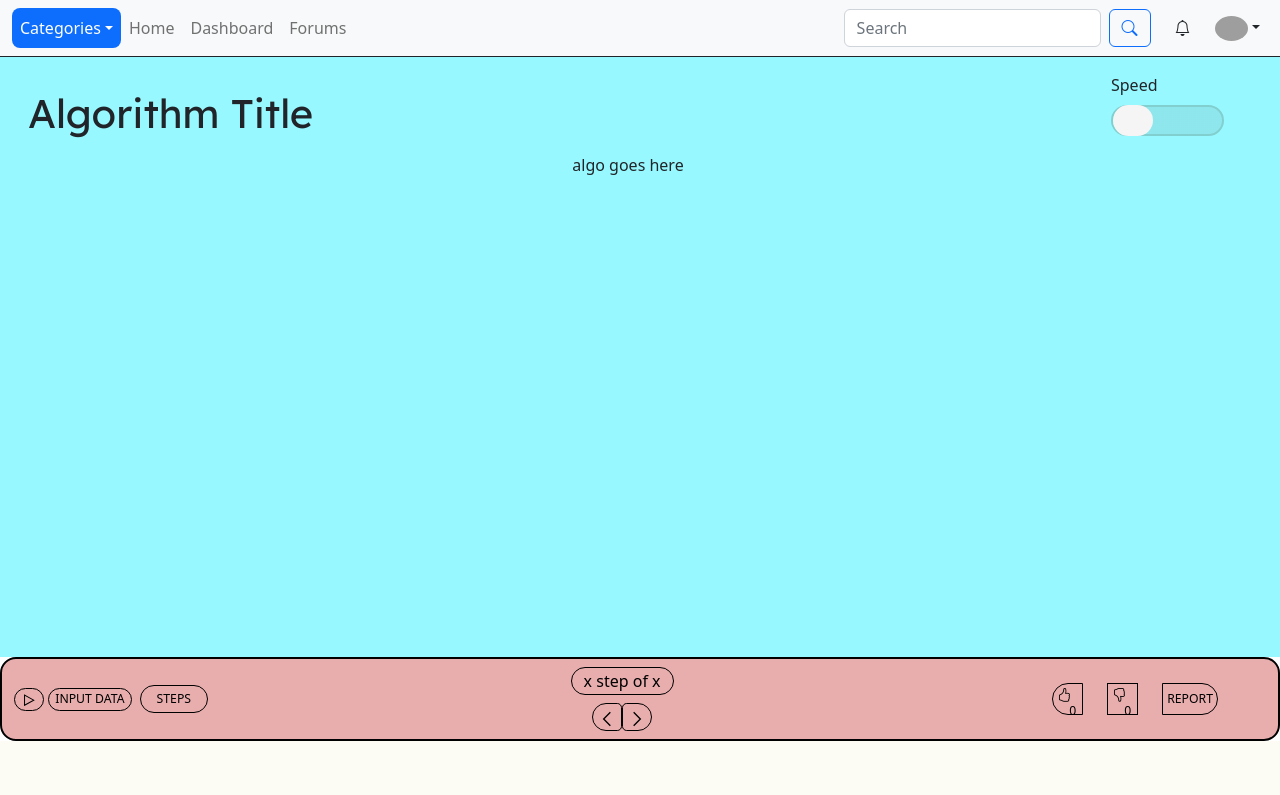
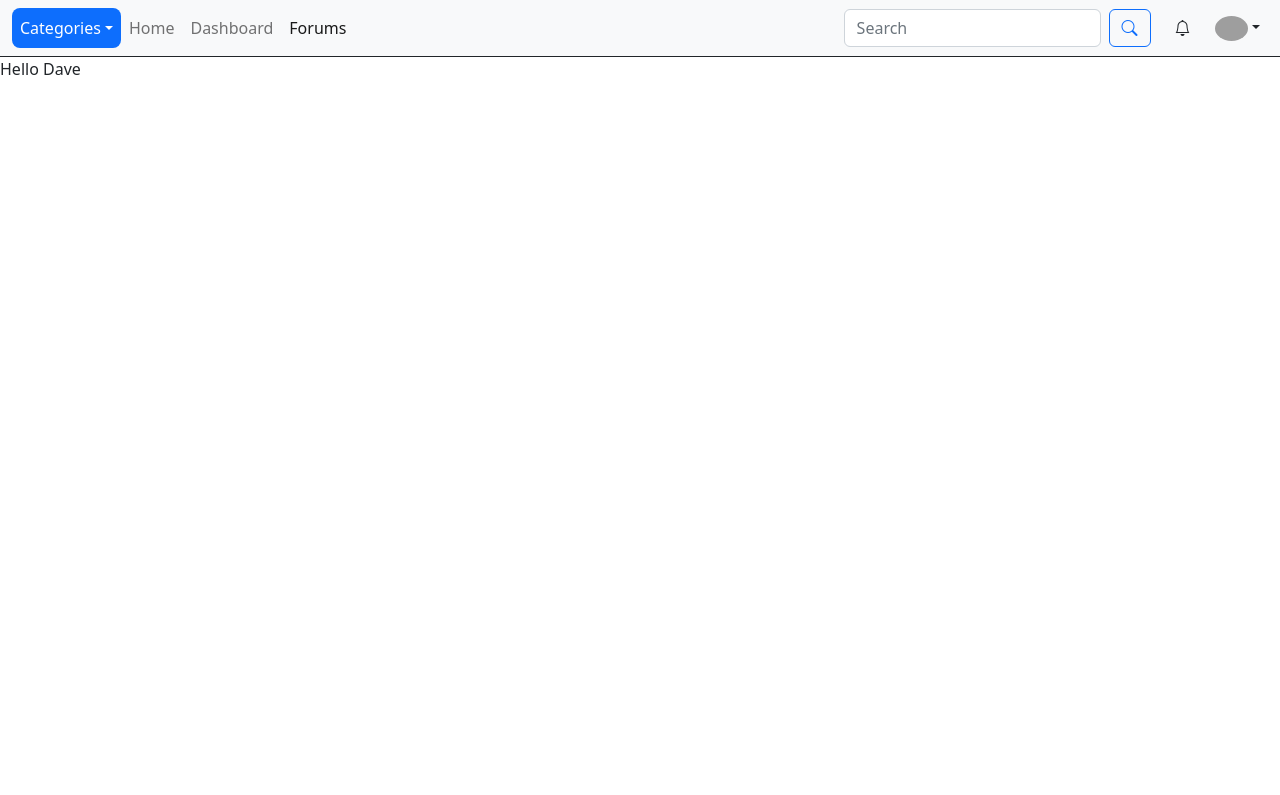
Before and after one commit to OrbelB/SimplyAlgorithms, a React (Create React App) app in the folder frontend/: page /forums/1 in a window 1280 px wide. Before the commit this address led to /. Shown: the top 795 px of the page. Built offline with nearby package versions, Linux system fonts and the light colour scheme; grey boxes are pictures that could not be loaded.

Commit message:
started Forumpost - dynamic

```diff
--- a/frontend/src/App.js
+++ b/frontend/src/App.js
@@ -4,6 +4,7 @@ import Layout from "./components/layout/Layout";
 import HomePage from "./pages/HomePage";
 import LoginPage from "./pages/LoginPage";
 import ForumPage from "./pages/ForumPage";
+import ForumPost  from "./components/forums/post_template/ForumPost";
 
 function App() {
     return (
@@ -13,6 +14,7 @@ function App() {
                 <Route path="/home" element={<HomePage/>}/>
                 <Route path="/login" element={<LoginPage/>} />
                 <Route path="/forums" element={<ForumPage/>} />
+                <Route path={"/forums/:id"} element={<ForumPost/>}/>
                 <Route path="*" element={<Navigate replace to={"/"}/>}/>
             </Routes>
         </Layout>
--- a/frontend/src/components/Footer/Footer.module.css
+++ b/frontend/src/components/Footer/Footer.module.css
@@ -16,11 +16,13 @@ a:hover{
     padding-bottom: 1rem;
 }
 .web_nav{
+    font-size: 2vh;
     pad: 5rem;
     position: relative;
     border-left: 1px solid black;
 }
 .web_soc{
+    font-size: 2vh;
     margin-right: auto;
     position: relative;
     border-left: 1px solid black;
@@ -47,7 +49,7 @@ a:hover{
     min-width: 10%;
 }
 
-@media only screen and (max-width: 1200px) {
+@media only screen and (max-width: 1800px) {
     .web_nav{
         display: none;
     }
--- a/frontend/src/components/forums/post/post.css
+++ b/frontend/src/components/forums/post/post.css
@@ -1,4 +1 @@
-.mybtn{
-    border: 1px solid black;
-    background-color: red;
-}
+/* empty */
--- /dev/null
+++ b/frontend/src/components/forums/post_template/ForumPost.jsx
@@ -0,0 +1,20 @@
+import React from 'react'
+import { useParams } from 'react-router-dom';
+import cx from "classnames";
+import fp from "./ForumPost.module.css";
+
+export default function ForumPost ()  {
+    const { id } = useParams();
+   // let name = forum_post.name
+    console.log("Hello")
+  return (
+    <div key={id} className={cx(fp["e"], "contaainer-fluid")}>
+      Hello Dave
+
+    </div>
+
+  )
+}
+
+
+//{/* bootstrap border-{thikness number 1 - 5} border-{top bottom right left or if its a box just put border}  */}
--- /dev/null
+++ b/frontend/src/components/forums/post_template/ForumPost.module.css
@@ -0,0 +1,4 @@
+.e{
+    width: 800px;
+    height: 800px;
+}
```
Also changed, not shown: frontend/src/pages/HomePage.jsx (+18 -0 lines).
